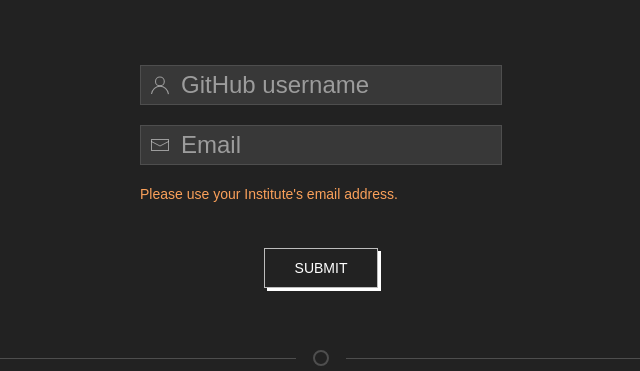
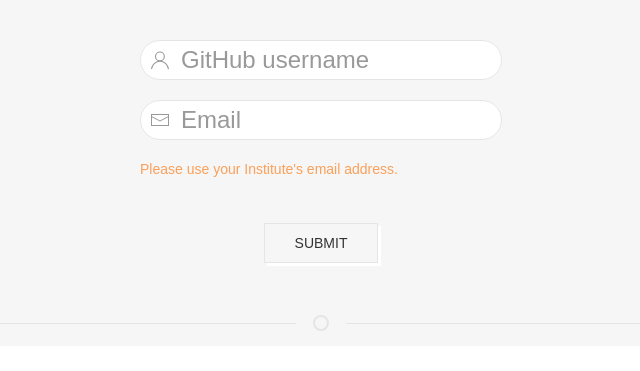
Before and after one commit to iiitv/getmein-web, a website: page views/index.html in a window 1280 px wide. Shown: the part 429-800 px from the top of the page, without its empty margins (319-959 px from the left). Drawn offline with nearby package versions, Linux system fonts and the light colour scheme; a web font is replaced by a local one.

Commit message:
Add files via upload

```diff
--- a/public/style.css
+++ b/public/style.css
@@ -12,6 +12,7 @@
 body {
   font-family: helvetica, arial, sans-serif;
   margin: 25px;
+
 }
 
 /* Scrollbar hatane ki Ninja Technique Ding² */
@@ -53,7 +54,7 @@ input {
   padding: 5px;
   width: 100%;
   border: 1px solid;
-  border-radius: 3px;
+  border-radius: 20px!important;
 /*   font-size: 12px; */
 }
 
@@ -91,3 +92,8 @@ footer > a {
   color: #f0506e;
   font-size: 14px;
 }
+
+.new{
+    margin-top: 20px;
+    background: #f6f6f6;
+}
--- a/views/index.html
+++ b/views/index.html
@@ -20,12 +20,14 @@
     <link rel="stylesheet" href="https://cdnjs.cloudflare.com/ajax/libs/uikit/3.0.0-rc.16/css/uikit.min.css" />
     <link href="https://fonts.googleapis.com/css?family=Sunflower:300" rel="stylesheet">
 
+
     <!-- UIkit JS -->
     <script src="https://cdnjs.cloudflare.com/ajax/libs/uikit/3.0.0-rc.16/js/uikit.min.js"></script>
     <script src="https://cdnjs.cloudflare.com/ajax/libs/uikit/3.0.0-rc.16/js/uikit-icons.min.js"></script>
     <link rel="stylesheet" href="/style.css">
   </head>
-  <body class="uk-section uk-section-secondary uk-margin-remove">
+  <body>
+      <div class="new">
     <header class="uk-text-center uk-align-center uk-width-1-1">
       <img src="https://avatars3.githubusercontent.com/u/9347727?s=150&v=4">
       <div class="fontwa uk-text-center uk-text-center uk-text-large uk-text-bold">
@@ -36,24 +38,26 @@
     </header>
 
     <main>
-      <div class="uk-container uk-align-center uk-text-center">
+      <div class="uk-container uk-center uk-text-center">
         <form class="uk-card uk-inline uk-legend uk-width-auto">
           <div class="uk-margin">
               <span id="errorMsg"> </span><br>
               <div class="uk-inline" id="username-cont">
                   <span class="uk-form-icon" uk-icon="icon: user"></span>
-                  <input class="uk-input" type="text" id="username" maxlength="100" placeholder="GitHub username" required>
+                  <input class="uk-input" type="text" id="username" maxlength="100" placeholder="GitHub username" required style="
+    border-radius: 20px!important;">
               </div>
           </div>
           <div class="uk-margin">
               <div class="uk-inline">
                   <span class="uk-form-icon" uk-icon="icon: mail"></span>
-                  <input class="uk-input" type="email" id="email" maxlength="100" placeholder="Email" required>
+                  <input class="uk-input" type="email" id="email" maxlength="100" placeholder="Email" required style="
+    border-radius: 20px!important;">
               </div>
           </div>
           <span class="uk-text-meta uk-text-warning uk-align-left">Please use your Institute's email address.</span>
           <br>
-          <button class="uk-button uk-align-center uk-text-center uk-button-default" type="submit"  onclick="showToast()">Submit</button>
+          <button class="btn uk-button uk-align-center uk-text-center uk-button-default" type="submit"  onclick="showToast()">Submit</button>
         </form>
       </div>
       <div class="message uk-text-center uk-text-success">
@@ -61,13 +65,14 @@
       </div>
     </main>
 
-    <footer class="uk-align-center uk-text-center">
+    <footer class=" new uk-center uk-text-center">
       <hr class="uk-divider-icon">
       <a uk-tooltip="title: Github; pos: left" class="uk-icon-button uk-margin-small-right" href="https://github.com/iiitv" uk-icon="github"></a>
       <a uk-tooltip="title: Like us on Facebook; pos: top" class="uk-icon-button uk-margin-small-right" href="https://fb.com/iiitvcc" uk-icon="facebook"></a>
       <a uk-tooltip="title: Follow us on Twitter; pos: top" class="uk-icon-button uk-margin-small-right" href="https://twitter.com/iiitvcc" uk-icon="twitter"></a>
       <a uk-tooltip="title: Drop an email; pos: right" class="uk-icon-button uk-margin-small-right" href="mailto:codingclub@iiitv.ac.in" uk-icon="mail"></a>
     </footer>
+          </div>
 
     <!-- Your web-app is https, so your scripts need to be too -->
     <script src="https://code.jquery.com/jquery-2.2.1.min.js"
```
